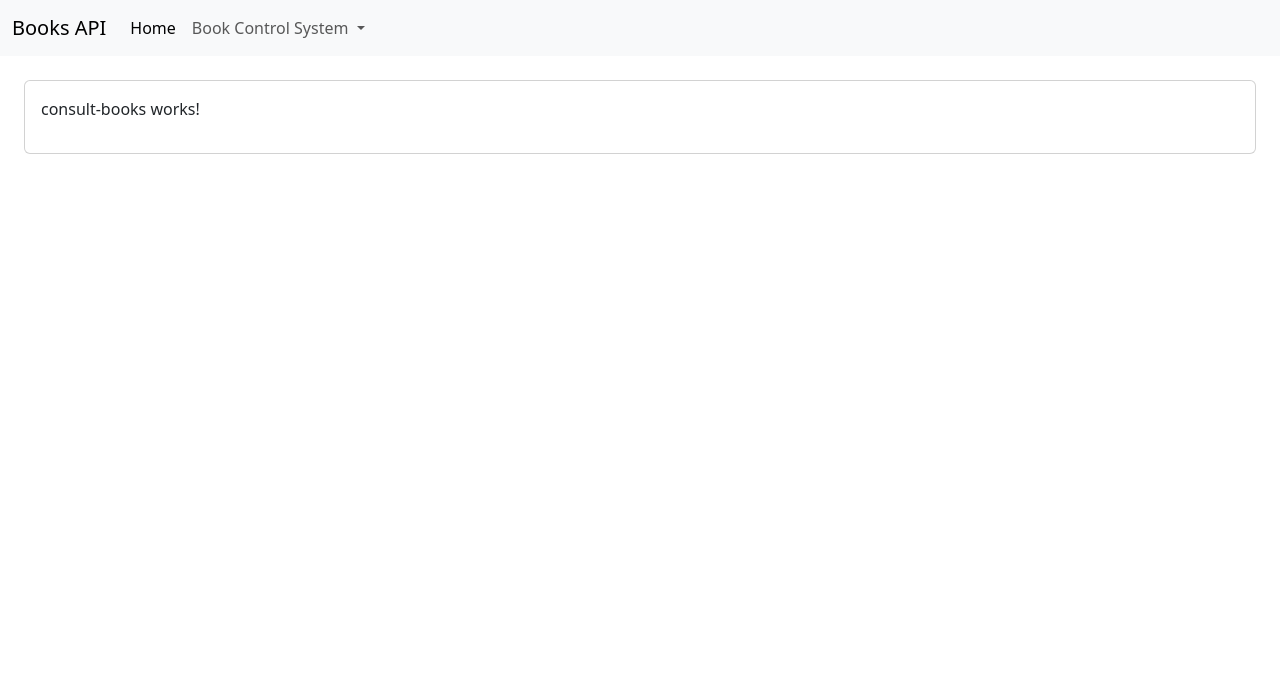
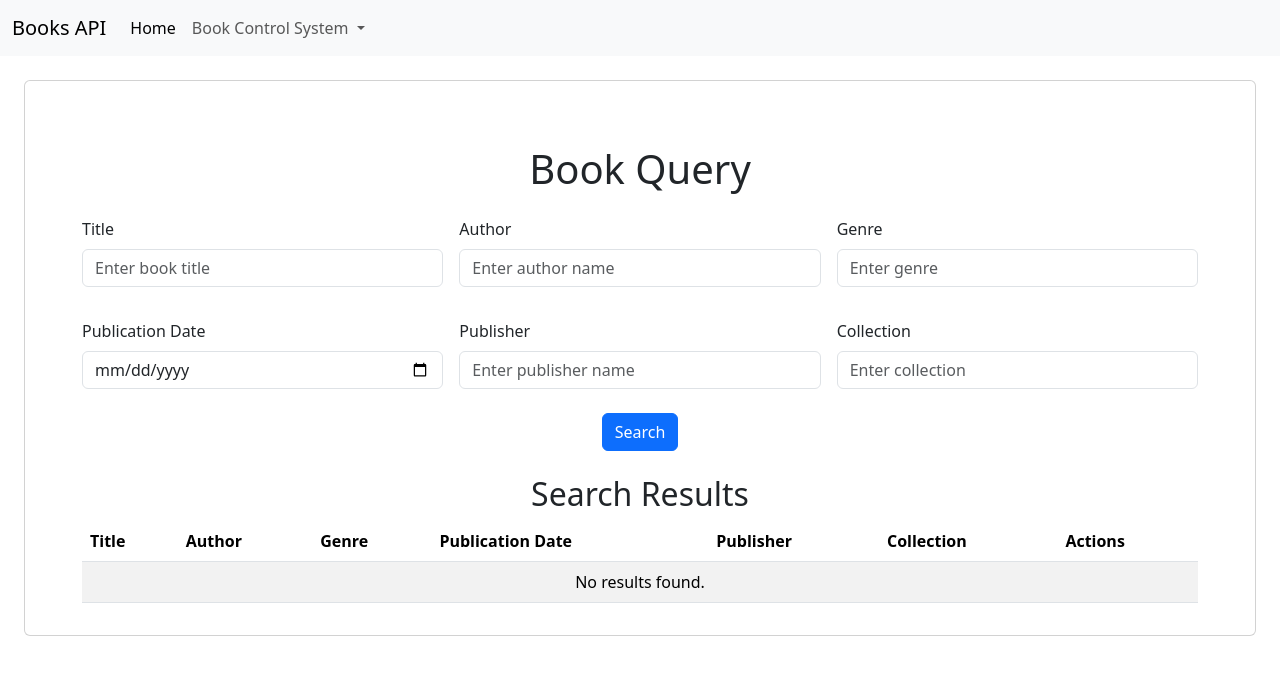
Before and after one commit to samuelmsilva2v/webBooks, an Angular app: page /app/consult-books in a window 1280 px wide. Shown: the top 674 px of the page. Built offline with nearby package versions, Linux system fonts and the light colour scheme.

Commit message:
feat: register-books and consult-books html

```diff
--- a/src/app/consult-books/consult-books.component.html
+++ b/src/app/consult-books/consult-books.component.html
@@ -1 +1,67 @@
-<p>consult-books works!</p>
+<div class="container mt-5">
+    <h1 class="text-center mb-4">Book Query</h1>
+
+    <form id="bookQueryForm" class="mb-4">
+        <div class="row g-3">
+            <div class="col-md-4">
+                <label for="title" class="form-label">Title</label>
+                <input type="text" class="form-control" id="title" name="title" placeholder="Enter book title">
+            </div>
+
+            <div class="col-md-4">
+                <label for="author" class="form-label">Author</label>
+                <input type="text" class="form-control" id="author" name="author" placeholder="Enter author name">
+            </div>
+
+            <div class="col-md-4">
+                <label for="genre" class="form-label">Genre</label>
+                <input type="text" class="form-control" id="genre" name="genre" placeholder="Enter genre">
+            </div>
+        </div>
+
+        <div class="row g-3 mt-3">
+            <div class="col-md-4">
+                <label for="publicationDate" class="form-label">Publication Date</label>
+                <input type="date" class="form-control" id="publicationDate" name="publicationDate">
+            </div>
+
+            <div class="col-md-4">
+                <label for="publisher" class="form-label">Publisher</label>
+                <input type="text" class="form-control" id="publisher" name="publisher"
+                    placeholder="Enter publisher name">
+            </div>
+
+            <div class="col-md-4">
+                <label for="collection" class="form-label">Collection</label>
+                <input type="text" class="form-control" id="collection" name="collection"
+                    placeholder="Enter collection">
+            </div>
+        </div>
+
+        <div class="text-center mt-4">
+            <button type="submit" class="btn btn-primary">Search</button>
+        </div>
+    </form>
+
+    <div id="results">
+        <h2 class="text-center">Search Results</h2>
+        <table class="table table-striped">
+            <thead>
+                <tr>
+                    <th>Title</th>
+                    <th>Author</th>
+                    <th>Genre</th>
+                    <th>Publication Date</th>
+                    <th>Publisher</th>
+                    <th>Collection</th>
+                    <th>Actions</th>
+                </tr>
+            </thead>
+            <tbody id="resultsTableBody">
+                <tr>
+                    <td colspan="7" class="text-center">No results found.</td>
+                </tr>
+            </tbody>
+        </table>
+    </div>
+</div>
--- a/src/app/register-books/register-books.component.html
+++ b/src/app/register-books/register-books.component.html
@@ -1 +1,40 @@
-<p>register-books works!</p>
+<div class="container mt-5">
+
+    <h1 class="text-center mb-4">Book Registration</h1>
+
+    <form id="bookRegistrationForm">
+        <div class="mb-3">
+            <label for="title" class="form-label">Title</label>
+            <input type="text" class="form-control" id="title" name="title" required>
+        </div>
+
+        <div class="mb-3">
+            <label for="author" class="form-label">Author</label>
+            <input type="text" class="form-control" id="author" name="author" required>
+        </div>
+
+        <div class="mb-3">
+            <label for="genre" class="form-label">Genre</label>
+            <input type="text" class="form-control" id="genre" name="genre" required>
+        </div>
+
+        <div class="mb-3">
+            <label for="publicationDate" class="form-label">Publication Date</label>
+            <input type="date" class="form-control" id="publicationDate" name="publicationDate" required>
+        </div>
+
+        <div class="mb-3">
+            <label for="publisher" class="form-label">Publisher</label>
+            <input type="text" class="form-control" id="publisher" name="publisher" required>
+        </div>
+
+        <div class="mb-3">
+            <label for="collection" class="form-label">Collection</label>
+            <input type="text" class="form-control" id="collection" name="collection">
+        </div>
+
+        <div class="text-center">
+            <button type="submit" class="btn btn-primary">Register Book</button>
+        </div>
+    </form>
+</div>
```
